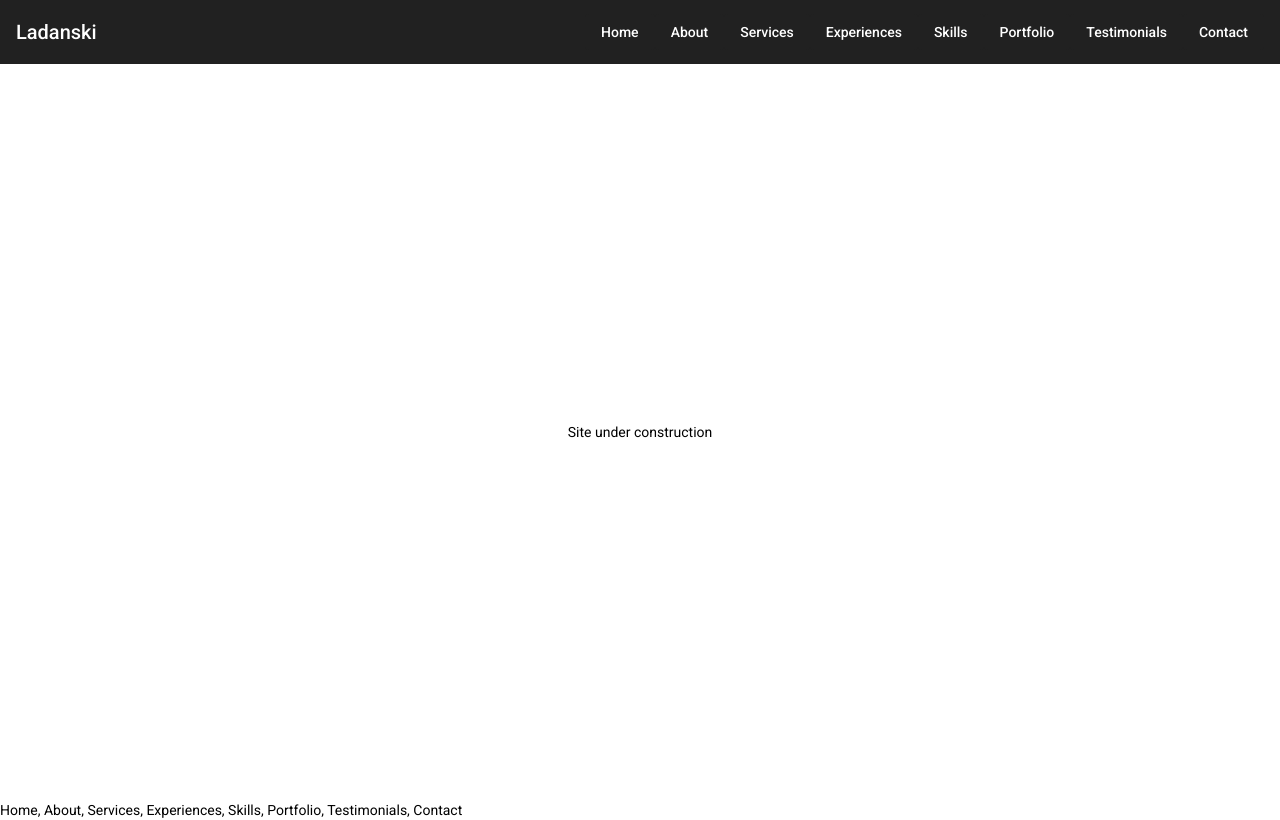
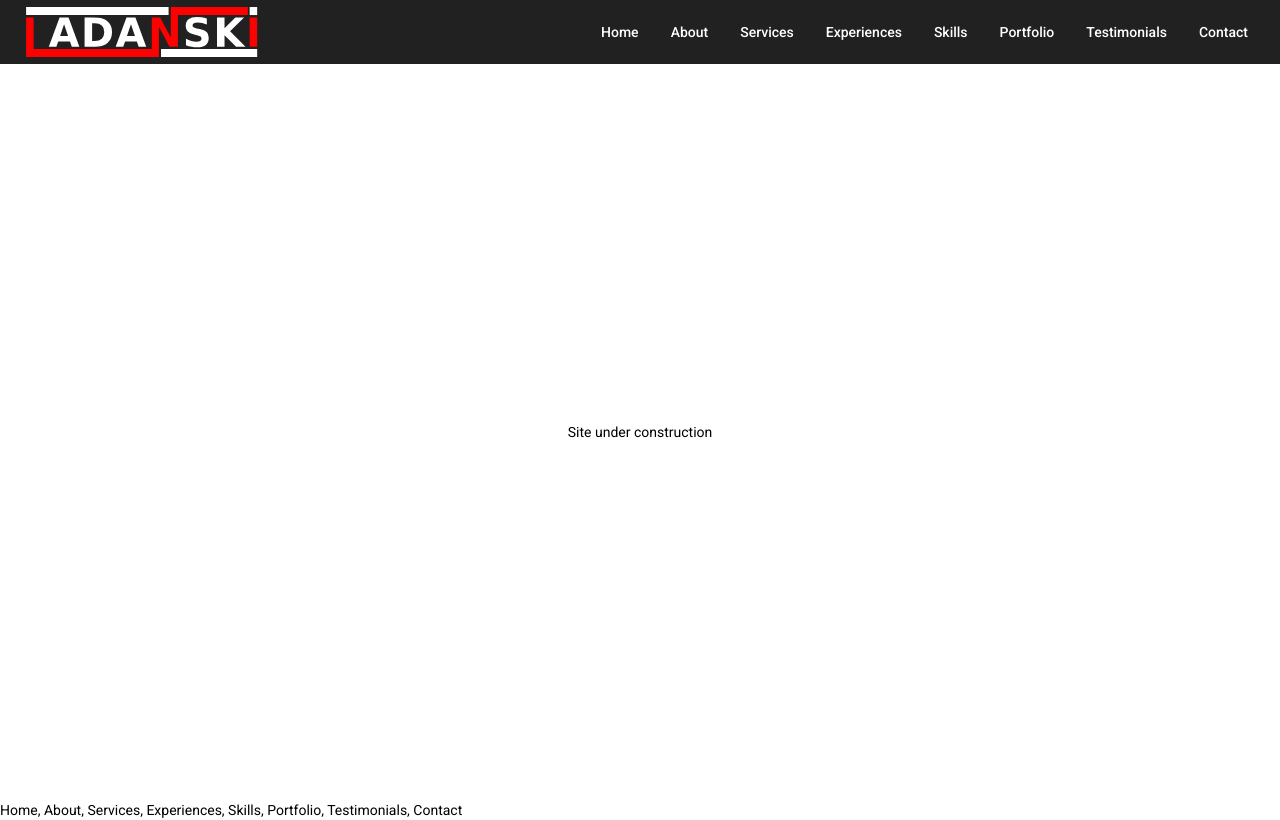
Before and after one commit to abdulazizladan/ladanski-frontend, an Angular app: page / in a window 1280 px wide. Built offline with nearby package versions, Linux system fonts and the light colour scheme.

Commit message:
task: Add logo

```diff
--- a/src/app/home/home.component.html
+++ b/src/app/home/home.component.html
@@ -1,7 +1,7 @@
 <div style="height: 100%;" fxLayout="column">
     <mat-toolbar color="primary">
         <mat-toolbar-row>
-            Ladanski
+            <img src="../../assets/logo.svg">
             <span fxFlex="1 1 auto"></span>
             <span>
                 <button mat-flat-button color="primary">
--- a/src/index.html
+++ b/src/index.html
@@ -3,7 +3,7 @@
 <head>
   <meta charset="utf-8">
   <title>Ladanski</title>
-  <base href="/">
+  <base href="./">
   <meta name="viewport" content="width=device-width, initial-scale=1">
   <link rel="icon" type="image/x-icon" href="favicon.ico">
   <link rel="preconnect" href="https://fonts.gstatic.com">
```
Also changed, not shown: src/assets/logo.svg (added).
